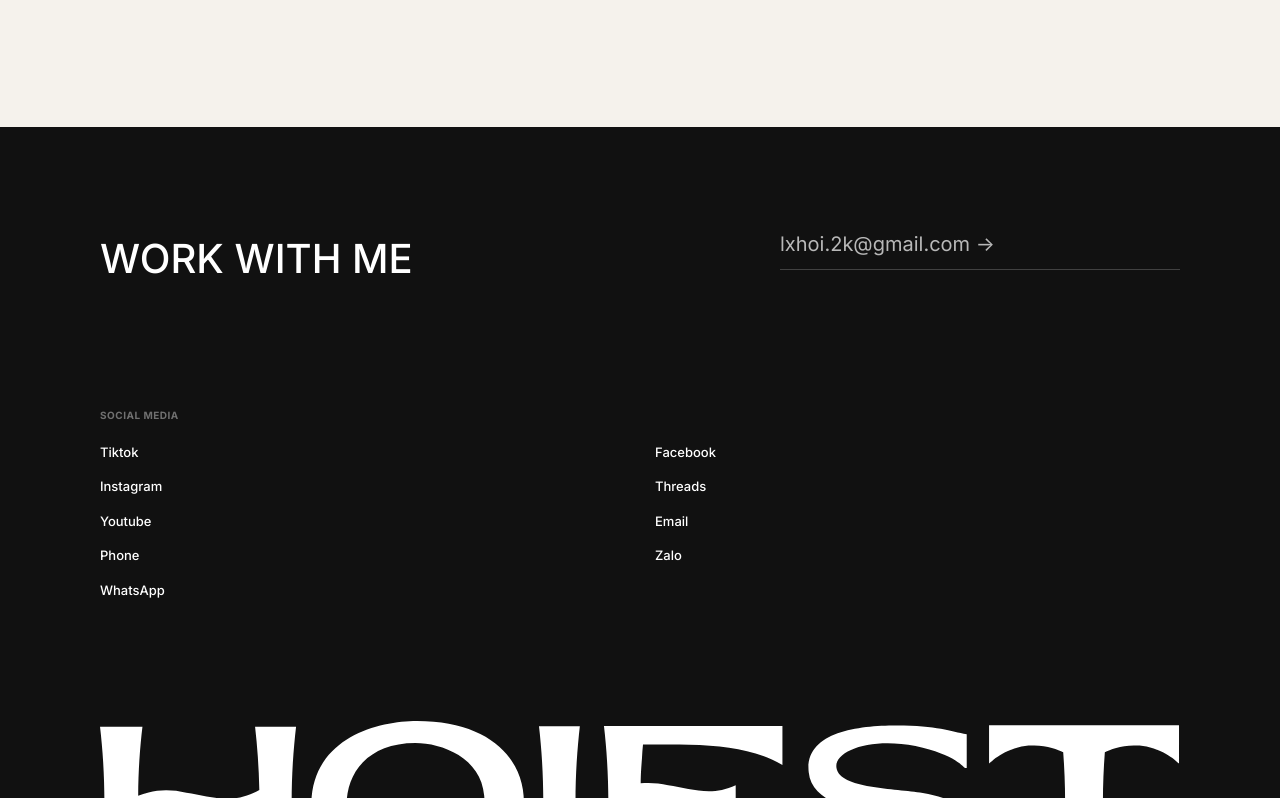
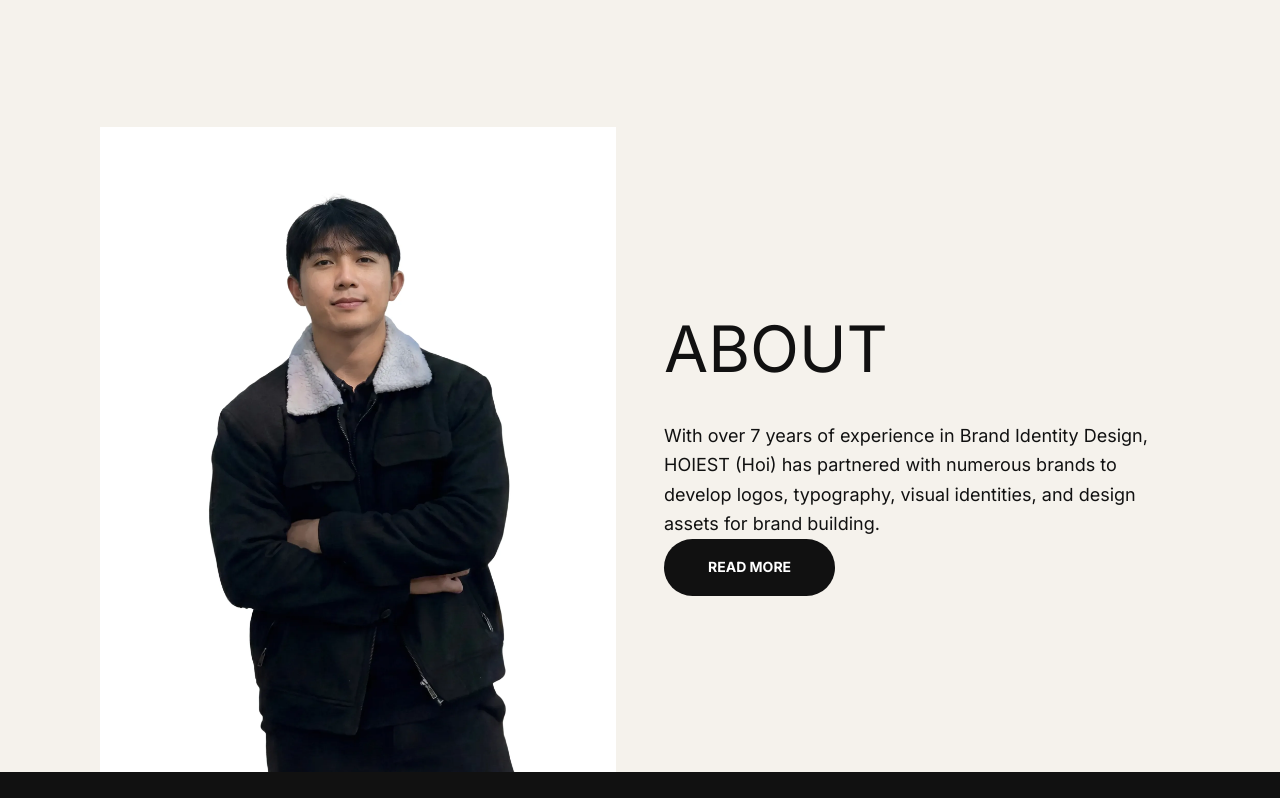
Before and after one commit to lxhoi/hoiest, a Next.js app: page /en in a window 1280 px wide. Shown: the part 2222-3020 px from the top of the page. Built offline with nearby package versions, Linux system fonts and the light colour scheme.

Commit message:
feat: add About Me section to homepage and update about text

```diff
--- a/src/app/[locale]/page.tsx
+++ b/src/app/[locale]/page.tsx
@@ -1,4 +1,5 @@
 import {useTranslations} from 'next-intl';
+import Image from 'next/image';
 import HeroSlider from '@/components/HeroSlider';
 import ProjectCard from '@/components/ProjectCard';
 import { projects } from '@/data/projects';
@@ -6,6 +7,8 @@ import { Link } from '@/i18n/routing';
 
 export default function HomePage() {
   const t = useTranslations('work');
+  const tAbout = useTranslations('about');
+  const tCommon = useTranslations('common');
 
   return (
     <>
@@ -24,6 +27,29 @@ export default function HomePage() {
           ))}
         </div>
       </section>
+
+      <section className="about-preview-section container mt-32 mb-32">
+        <div className="grid md:grid-cols-2 gap-12 items-center">
+          <div className="relative w-full aspect-square md:aspect-[4/5] bg-gray-100 overflow-hidden">
+            <Image
+              src="/about/profile me.webp"
+              alt="HOIEST Profile"
+              fill
+              unoptimized
+              className="object-cover"
+            />
+          </div>
+          <div className="about-preview-content">
+            <h2 className="section-title" style={{ marginBottom: '1.5rem' }}>{tAbout('title')}</h2>
+            <p className="text-lg leading-relaxed mb-8">{tAbout('text')}</p>
+            <div>
+              <Link href="/about" className="btn-black">
+                {tCommon('btn_read_more')}
+              </Link>
+            </div>
+          </div>
+        </div>
+      </section>
     </>
   );
 }
--- a/src/i18n/en.json
+++ b/src/i18n/en.json
@@ -9,11 +9,12 @@
     "slider": ["Brand Identity", "Lettering", "Key Visual"]
   },
   "common": {
-    "btn_back": "Back to Home"
+    "btn_back": "Back to Home",
+    "btn_read_more": "Read more"
   },
   "about": {
     "title": "ABOUT",
-    "text": "With a passion for strategic design and brand storytelling, I specialize in creating distinctive brand identities that resonate with audiences. My approach combines research-driven strategy with thoughtful design, ensuring every element—from logo and visual systems to marketing assets—works cohesively to elevate your brand. I work with startups and established businesses alike to craft meaningful, impactful identities that stand the test of time.",
+    "text": "With over 7 years of experience in Brand Identity Design, HOIEST (Hoi) has partnered with numerous brands to develop logos, typography, visual identities, and design assets for brand building.",
     "expertise": {
       "title": "EXPERTISE",
       "identity": "Brand Identity",
--- a/src/i18n/vi.json
+++ b/src/i18n/vi.json
@@ -9,11 +9,12 @@
     "slider": ["Nhận diện thương hiệu", "Thiết kế chữ", "Key Visual"]
   },
   "common": {
-    "btn_back": "Quay lại trang chủ"
+    "btn_back": "Quay lại trang chủ",
+    "btn_read_more": "Xem thêm"
   },
   "about": {
     "title": "GIỚI THIỆU",
-    "text": "Với đam mê thiết kế chiến lược và kể chuyện thương hiệu, tôi chuyên biệt trong việc tạo ra những nhận diện thương hiệu độc đáo, gây tác động sâu sắc đến khán giả. Phương pháp làm việc của tôi kết hợp chiến lược dựa trên nghiên cứu với thiết kế tâm huyết, đảm bảo mọi yếu tố—từ logo, hệ thống thị giác đến các tài liệu tiếp thị—hoạt động một cách hài hòa để nâng cao giá trị thương hiệu của bạn. Tôi làm việc với cả startup và các doanh nghiệp đã thành lập để xây dựng những nhận diện thương hiệu ý nghĩa, có tác động và bền vững theo thời gian.",
+    "text": "Hơn 7 năm hoạt động trong lĩnh vực Thiết kế Nhận diện Thương hiệu, HOIEST (Hội) đã đồng hành cùng nhiều thương hiệu trong việc phát triển logo, typography, bộ nhận diện và các hạng mục thiết kế phục vụ xây dựng thương hiệu.",
     "expertise": {
       "title": "CHUYÊN BIỆT",
       "identity": "Nhận Diện Thương Hiệu",
```
